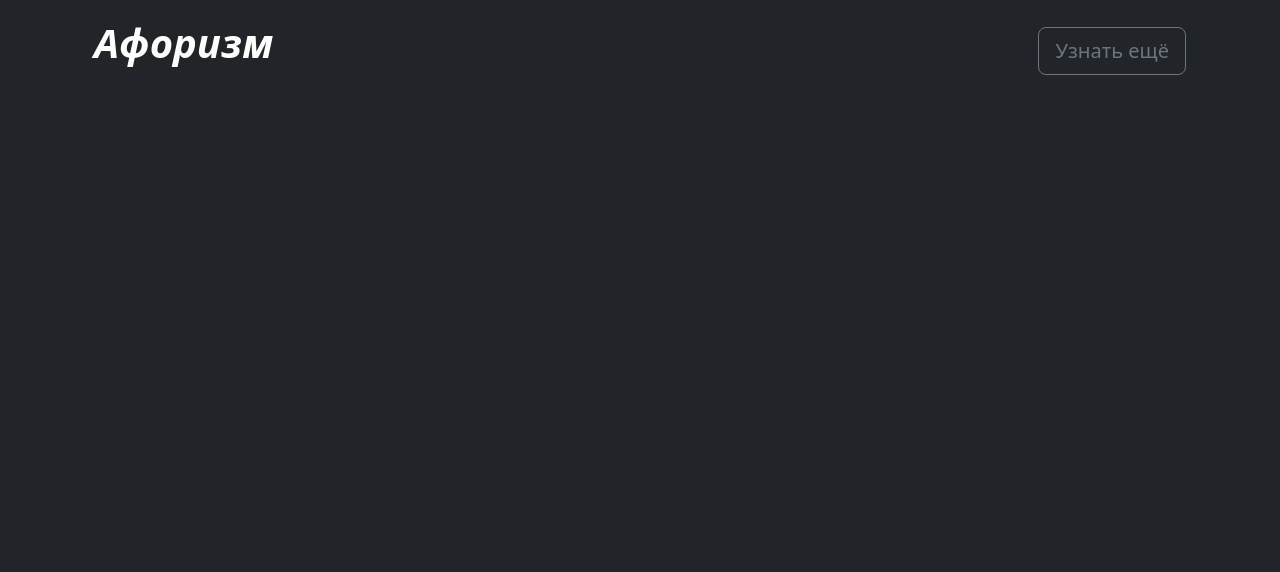
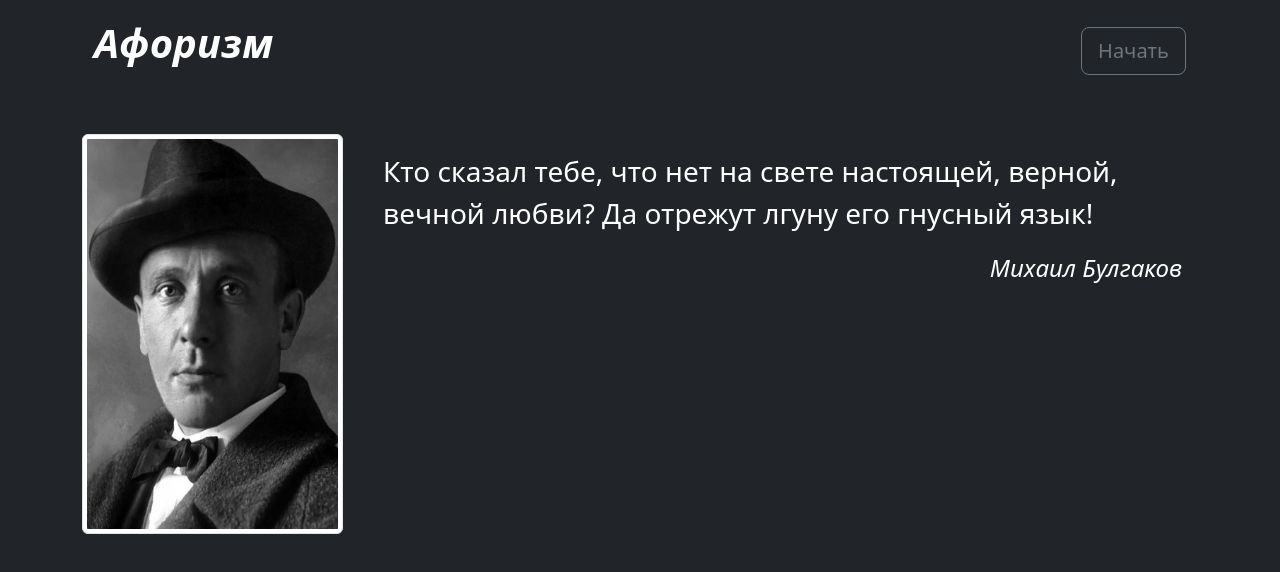
Before and after one commit to Kanezal/literature-project, a plain HTML site: page index.html in a window 1280 px wide. Both pictures are taken after a click on the button "Начать". Drawn offline with nearby package versions, Linux system fonts and the light colour scheme; no server answers.

Commit message:
какой то фикс

```diff
--- a/index.html
+++ b/index.html
@@ -38,17 +38,21 @@
     </header>
 
     <main class="mt-3">
+        <link rel="preload" as="image" href="img/1.jpg">
+
         <div class="container">
             <div id="main" class="row mt-3">
                 <div class="col-3">
-                    <img id="portrait" class="w-100" src="" alt="">
+                    <img id="portrait" class="w-100 img-thumbnail" alt="" src="img/1.jpg" style="height: 400px">
                 </div>
                 <div class="col-9">
                     <div class="card text-bg-dark border-0">
                         <div class="card-body">
                             <p id="phrase" class="card-text fs-3">
+                                Кто сказал тебе, что нет на свете настоящей, верной, вечной любви? Да отрежут лгуну его гнусный язык!
                             </p>
                             <p id="author" class="card-text text-end fs-4 fst-italic">
+                                Михаил Булгаков
                             </p>
                         </div>
                     </div>
--- a/index.js
+++ b/index.js
@@ -17,11 +17,11 @@ let phrases = [
         phrase: "Никогда и ничего не просите! Никогда и ничего, и в особенности у тех, кто сильнее вас. Сами предложат и сами всё дадут!",
         author: "Воланд"
     },
-    {
-        ind: 1,
-        phrase: "Кто сказал тебе, что нет на свете настоящей, верной, вечной любви? Да отрежут лгуну его гнусный язык!",
-        author: "Михаил Булгаков"
-    },
+    // {
+    //     ind: 1,
+    //     phrase: "Кто сказал тебе, что нет на свете настоящей, верной, вечной любви? Да отрежут лгуну его гнусный язык!",
+    //     author: "Михаил Булгаков"
+    // },
     {
         ind: 2,
         phrase: "Мы говорим с тобой на разных языках, как всегда, но вещи, о которых мы говорим, от этого не меняются.",
@@ -79,7 +79,7 @@ let phrases = [
     },
     {
         ind: 13,
-        phrase: "Да, человек смертен, но это было бы еще полбеды. Плохо то, что он иногда внезапно смертен, вот в чем фокус!",
+        phrase: "Да, человек смертен, но это было бы еще полбеды. Плохо то, что он иногда внезапно смертен.",
         author: "Воланд"
     },
     {
@@ -99,17 +99,17 @@ changeBtn.addEventListener("click", (ev) => {
     if (phrases.length == 0) {
         smoothly(portraitEl, 'src', `img/100.jpg`)
         smoothly(phraseEl, 'textContent', "Вовремя прочитанная книга — огромная удача.")
-        smoothly(authorEl, 'textContent', "Петр Павленко");
-        ev.preventDefault()
+        smoothly(authorEl, 'textContent', "Петр Павленко")
+        return audio.stop()
     }
-
 
     if (audio) {
         audio.stop()
+    } else {
+        smoothly(changeBtn, 'textContent', "Узнать ещё")
+        smoothly(authorEl, 'textContent', "")
+    }
 
-    } else {
-        changeBtn.textContent = "Узнать ещё"
-    }
     let randIndex = getRandomIndex(phrases)
     let randEl = phrases[randIndex]
 
@@ -120,11 +120,12 @@ changeBtn.addEventListener("click", (ev) => {
         onplay: function () {
             smoothly(portraitEl, 'src', images[randEl.ind].src)
             smoothly(phraseEl, 'textContent', randEl.phrase)
+            smoothly(authorEl, 'textContent', "")
         },
 
-        onstop: function () {
-            smoothly(authorEl, 'textContent', "");
-        },
+        // onstop: function () {
+        //     smoothly(authorEl, 'textContent', "");
+        // },
 
         onend: function () {
             smoothly(authorEl, 'textContent', randEl.author);
```
